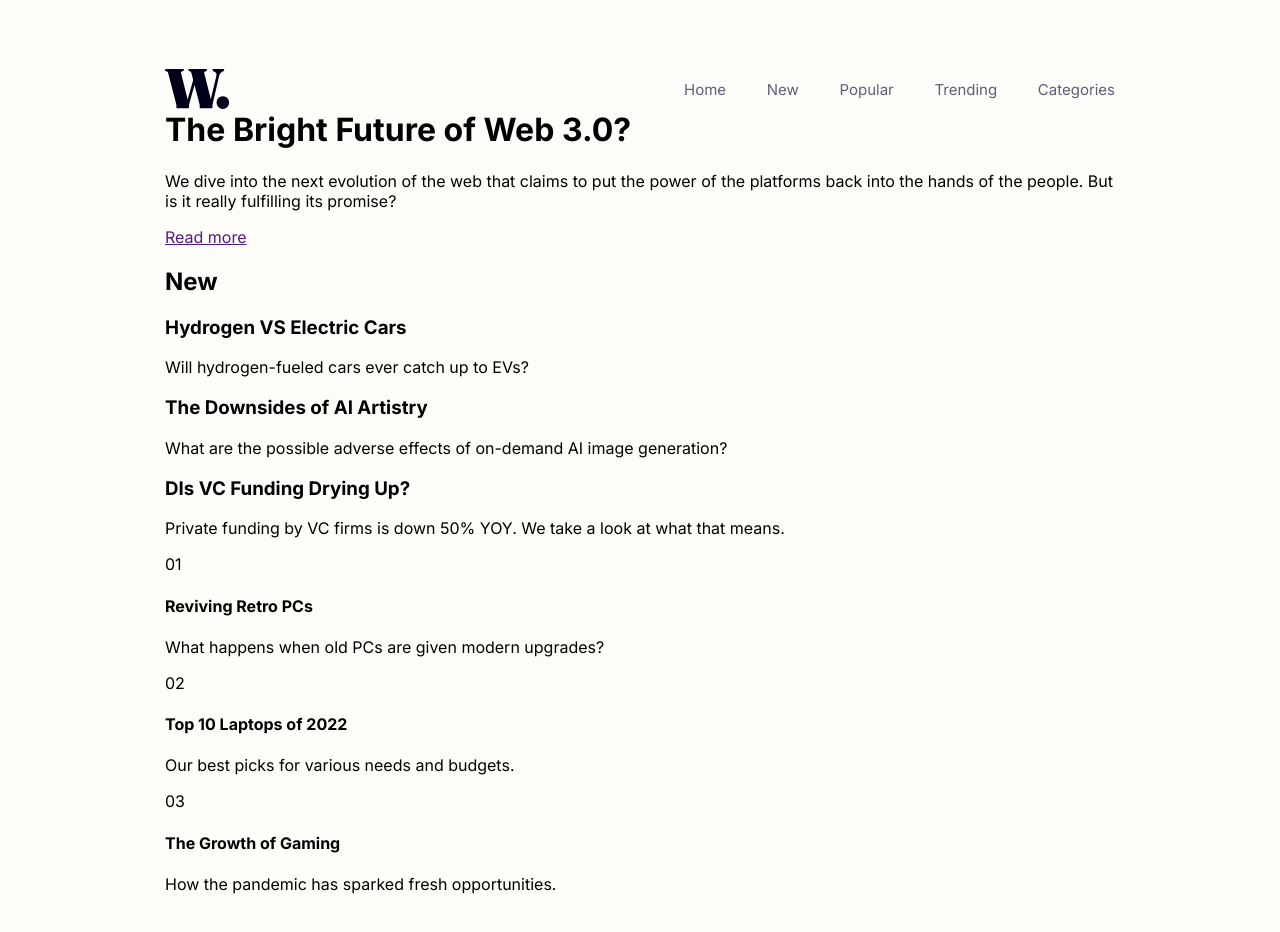
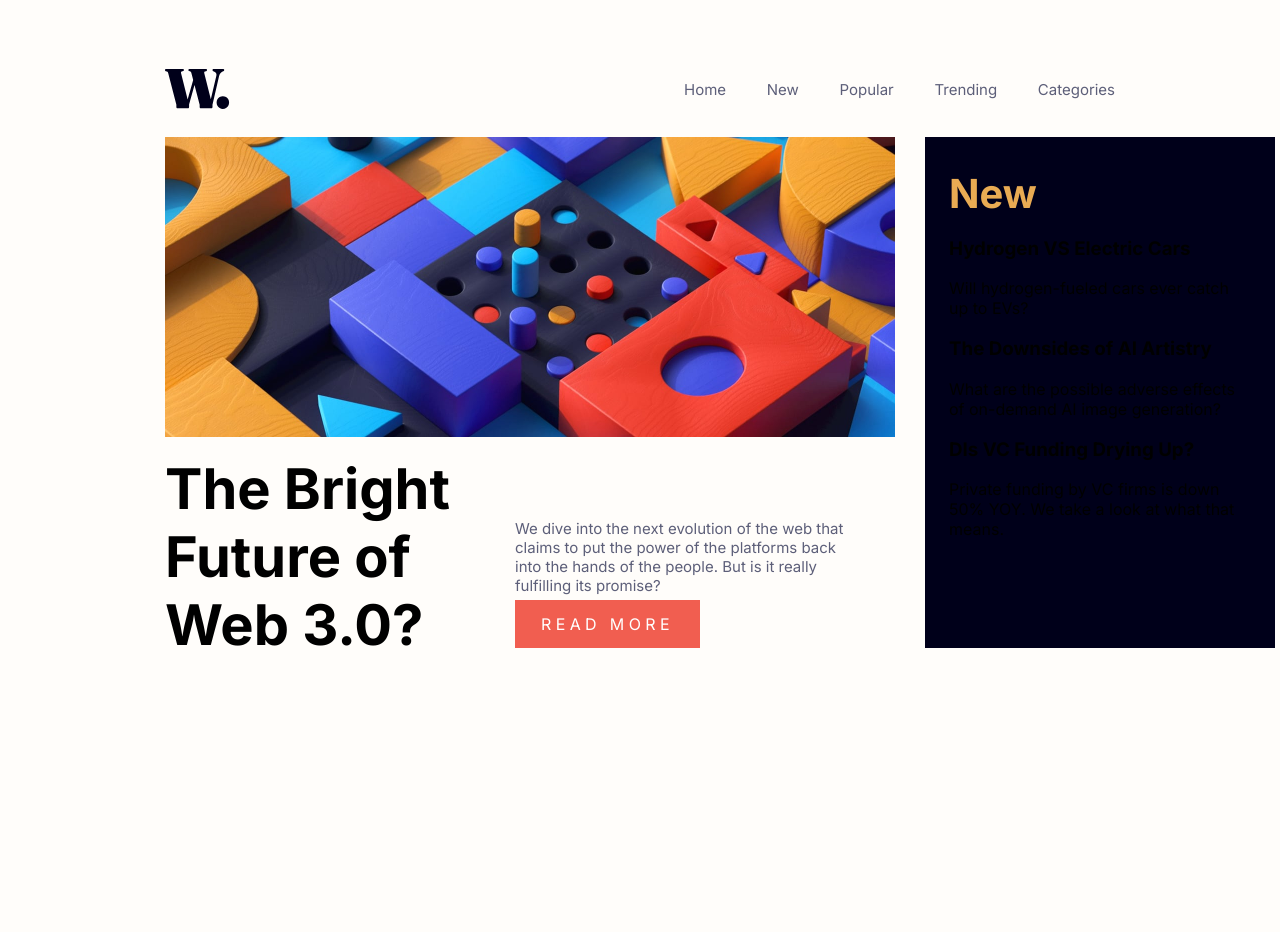
Before and after one commit to ds174/news-homepage, a plain HTML site: page index.html in a window 1280 px wide. Drawn offline with Linux system fonts and the light colour scheme.

Commit message:
better scss structure + added main part of the doc

```diff
--- a/index.html
+++ b/index.html
@@ -4,7 +4,6 @@
 <head>
   <meta charset="UTF-8">
   <meta name="viewport" content="width=device-width, initial-scale=1.0">
-  <!-- displays site properly based on user's device -->
 
   <link rel="icon" type="image/png" sizes="32x32" href="./assets/images/favicon-32x32.png">
 
@@ -18,10 +17,9 @@
 </head>
 
 <body>
-
-  <header class="header-section">
-    <img src="/assets/images/logo.svg" class="logo_image" alt="logo icon">
-    <nav class="navigation">
+  <header class="header">
+    <img src="/assets/images/logo.svg" class="header__image" alt="logo icon">
+    <nav class="header__navigation">
       <ul>
         <li><a href="#">Home</a> </li>
         <li><a href="#">New</a> </li>
@@ -30,21 +28,30 @@
         <li><a href="#">Categories</a></li>
       </ul>
     </nav>
+  </header>
 
-  </header>
   <main>
-    <div class="container">
-      <div class="middle-section">
+    <section class="main">
+      <div class="main__article">
+        <img src="/assets/images/image-web-3-desktop.jpg" class="main__article__image" alt="">
 
-        <div class="main-part-content">
-          <h1 class="main__heading">The Bright Future of Web 3.0?</h1>
-
-          <p class="main__article">We dive into the next evolution of the web that claims to put the power of the
+        <div class="main__article__details">
+          <div class="main__article__details__container" id="main_heading">
+            <h1 class="main__article__heading">The Bright Future of Web 3.0?</h1>
+          </div>
+          <div class="main__article__details__container" id="main_paragraph">
+            <p class="main__article__paragraph">We dive into the next evolution of the web that claims to put the power
+              of
+              the
               platforms back into the hands of the people.
               But is it really fulfilling its promise?</p>
+            <a href="" class="main__article__button">Read more</a>
+          </div>
+        </div>
+      </div>
 
-          <a href="" class="main__button">Read more</a>
-        </div>
+
+
       <div class="right-part-content">
         <h2 class="right__part__heading">New</h2>
 
@@ -66,27 +73,27 @@
             means.</p>
         </section>
       </div>
+    </section>
     </div>
-    </div>
-    <div class="footer-section">
-      <section class="footer__article">
+    <section class="articles">
+      <article class="footer__article">
         <div class="footer__article__number">01</div>
         <h4 class="footer__article__heading">Reviving Retro PCs</h4>
         <p class="footer__article__text">What happens when old PCs are given modern upgrades?</p>
-      </section>
+      </article>
 
-      <section class="footer__article">
+      <article class="footer__article">
         <div class="footer__article__number">02</div>
         <h4 class="footer__article__heading">Top 10 Laptops of 2022</h4>
         <p class="footer__article__text">Our best picks for various needs and budgets.</p>
-      </section>
+      </article>
 
-      <section class="footer__article">
+      <article class="footer__article">
         <div class="footer__article__number">03</div>
         <h4 class="footer__article__heading">The Growth of Gaming</h4>
         <p class="footer__article__text">How the pandemic has sparked fresh opportunities.</p>
+      </article>
     </section>
-    </div>
   </main>
 
 </body>
--- /dev/null
+++ b/scss/_articles.scss
@@ -0,0 +1,3 @@
+.articles {
+  visibility: hidden;
+}
--- /dev/null
+++ b/scss/_header.scss
@@ -0,0 +1,38 @@
+.header {
+  position: relative;
+  display: flex;
+  align-items: center;
+  justify-content: center;
+
+  &__image {
+    position: absolute;
+    left: 0;
+  }
+
+  &__navigation {
+    width: 26.938rem;
+    padding-top: 0.25rem;
+    padding-bottom: 0.25rem;
+    font-size: 0.938rem;
+    position: absolute;
+    right: 0;
+
+    ul {
+      font-weight: map-get($font-weights, regular);
+      display: flex;
+      justify-content: space-between;
+      align-items: center;
+      list-style: none;
+      padding: 0%;
+      margin: 0%;
+    }
+    a {
+      color: $dark-grayish-blue;
+      text-decoration: none;
+    }
+    a:hover {
+      cursor: pointer;
+      color: $soft-orange;
+    }
+  }
+}
--- /dev/null
+++ b/scss/_middlesection.scss
@@ -0,0 +1,84 @@
+.main {
+  display: flex;
+  align-items: center;
+  justify-content: center;
+  width: 69.375rem;
+  height: 31.938rem;
+  margin-top: 3rem; //should be changed later
+  box-sizing: border-box;
+  position: relative;
+
+  &__article {
+    &__image {
+      width: 45.625rem;
+      height: 18.75rem;
+      position: absolute;
+      top: 0;
+      left: 0;
+    }
+    &__details {
+      display: flex;
+      align-items: center;
+      justify-content: center;
+      position: absolute;
+      bottom: 0;
+      left: 0;
+
+      &__container {
+        width: 21.875rem;
+        height: 11.375rem;
+        display: flex;
+        align-items: center;
+        justify-content: center;
+      }
+    }
+    &__heading {
+      font-size: 3.5rem;
+      margin: 0;
+      padding: 0;
+    }
+    &__paragraph {
+      font-size: 0.938rem;
+      color: $dark-grayish-blue;
+    }
+    &__button {
+      position: absolute;
+      width: 11.563rem;
+      height: 3rem;
+      background-color: $soft-red;
+      color: white;
+      text-decoration: none;
+      bottom: 0;
+      left: 0;
+      display: flex;
+      align-items: center;
+      justify-content: center;
+      text-transform: uppercase;
+      letter-spacing: 0.273rem;
+      &:hover {
+        cursor: pointer;
+        background-color: $very-dark-blue;
+      }
+    }
+
+    #main_paragraph {
+      position: relative;
+    }
+  }
+}
+.right-part-content {
+  width: 21.875rem;
+  height: 31.938rem;
+  background-color: $very-dark-blue;
+  padding: 2rem 1.5rem 2rem 1.5rem;
+  box-sizing: border-box;
+  position: absolute;
+  right: 0;
+  top: 0;
+
+  .right__part__heading {
+    font-size: 2.5rem;
+    color: $soft-orange;
+    margin: 0;
+  }
+}
--- a/scss/main.scss
+++ b/scss/main.scss
@@ -1,5 +1,8 @@
 @import "resets";
 @import "variables";
+@import "header";
+@import "middlesection";
+@import "articles";
 
 body {
   background-color: $off-white;
@@ -9,42 +12,3 @@ body {
   margin-right: 10.313rem;
   margin-bottom: 8.063rem;
 }
-
-header {
-  position: relative;
-  display: flex;
-  align-items: center;
-  justify-content: center;
-
-  .logo_image {
-    position: absolute;
-    left: 0;
-  }
-}
-.header-section {
-  .navigation {
-    width: 26.938rem;
-    padding-top: 0.25rem;
-    padding-bottom: 0.25rem;
-    font-size: 0.938rem;
-    position: absolute;
-    right: 0;
-  }
-  ul {
-    font-weight: map-get($font-weights, regular);
-    display: flex;
-    justify-content: space-between;
-    align-items: center;
-    list-style: none;
-    padding: 0%;
-    margin: 0%;
-  }
-  a {
-    color: $dark-grayish-blue;
-    text-decoration: none;
-  }
-  a:hover {
-    cursor: pointer;
-    color: $soft-orange;
-  }
-}
```
Also changed, not shown: dist/main.css, 1 other file. Lines whose indentation alone changed are shown as unchanged.
